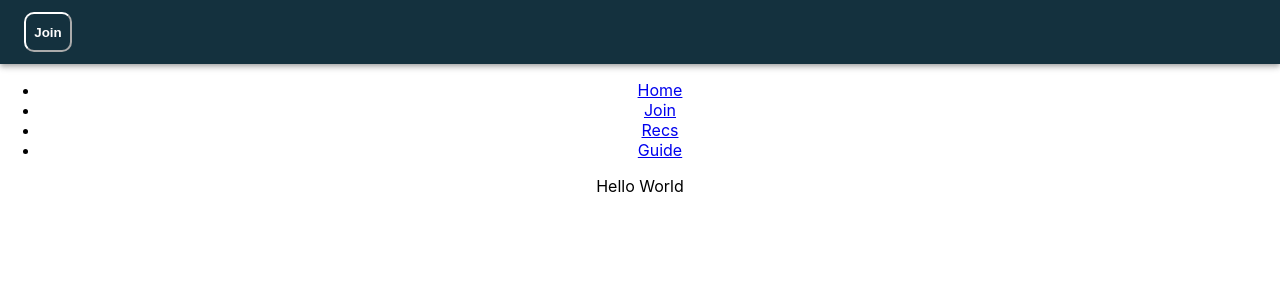
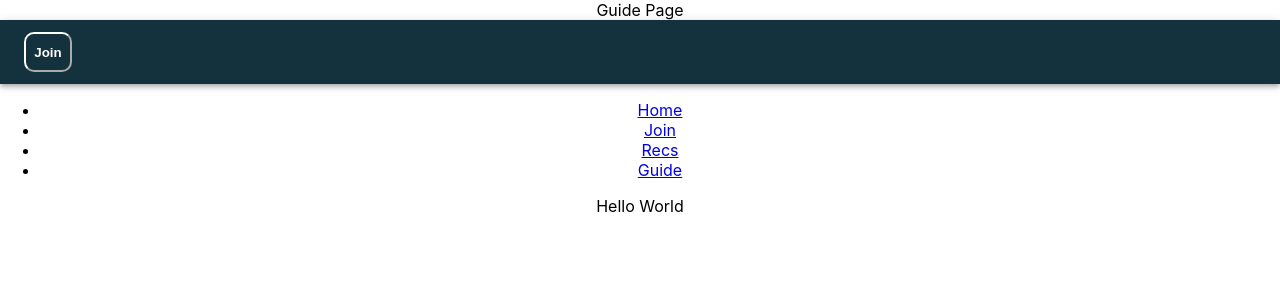
Before and after one commit to amai-21/tiger_hacks_client, a React (Create React App) app: page / in a window 1280 px wide. Shown: the top 300 px of the page. Built offline with nearby package versions, Linux system fonts and the light colour scheme.

Commit message:
Modified Header.css and incorporated a header component that, at the moment, aligns the title to the center.

```diff
--- a/src/App.tsx
+++ b/src/App.tsx
@@ -4,15 +4,16 @@ import { BrowserRouter as Router, Routes, Route, Link } from "react-router-dom";
 import "./App.css";
 import HomePage from "./pages/HomePage";
 import LocationPage from "./pages/LocationPage";
-//import StateDropDown from "./components/StateDropDown";
+import NavBar from "./components/NavBar";
+import RecommendPage from "./pages/RecommendPage";
+import Header from "./components/GuideHeader";
 
-import NavBar from "./components/NavBar";
-import ReccommendPage from "./pages/RecommendPage";
 
 function App() {
   return (
     <div className="App">
       <Router>
+        <Header />
         <NavBar />
         <nav>
           <ul>
@@ -34,7 +35,7 @@ function App() {
         <Routes>
           <Route path="/" element={<HomePage />} />
           <Route path="/join" element={<LocationPage />} />
-          <Route path="/rec" element={<ReccommendPage />} />
+          <Route path="/rec" element={<RecommendPage />} />
         </Routes>
       </Router>
     </div>
--- a/src/pages/RecommendPage.tsx
+++ b/src/pages/RecommendPage.tsx
@@ -17,7 +17,7 @@ import { useNavigate } from "react-router-dom";
           <div className="emptyNote">No Blogs Have Been Posted Yet...</div>
         )}*/
 
-function ReccommendPage() {
+function RecommendPage() {
   const navigate = useNavigate();
   const plant: Plant = {
     name: "carrot",
@@ -41,4 +41,4 @@ function ReccommendPage() {
   );
 }
 
-export default ReccommendPage;
+export default RecommendPage;
```
Also changed, not shown: src/.cssFiles/Header.css.
